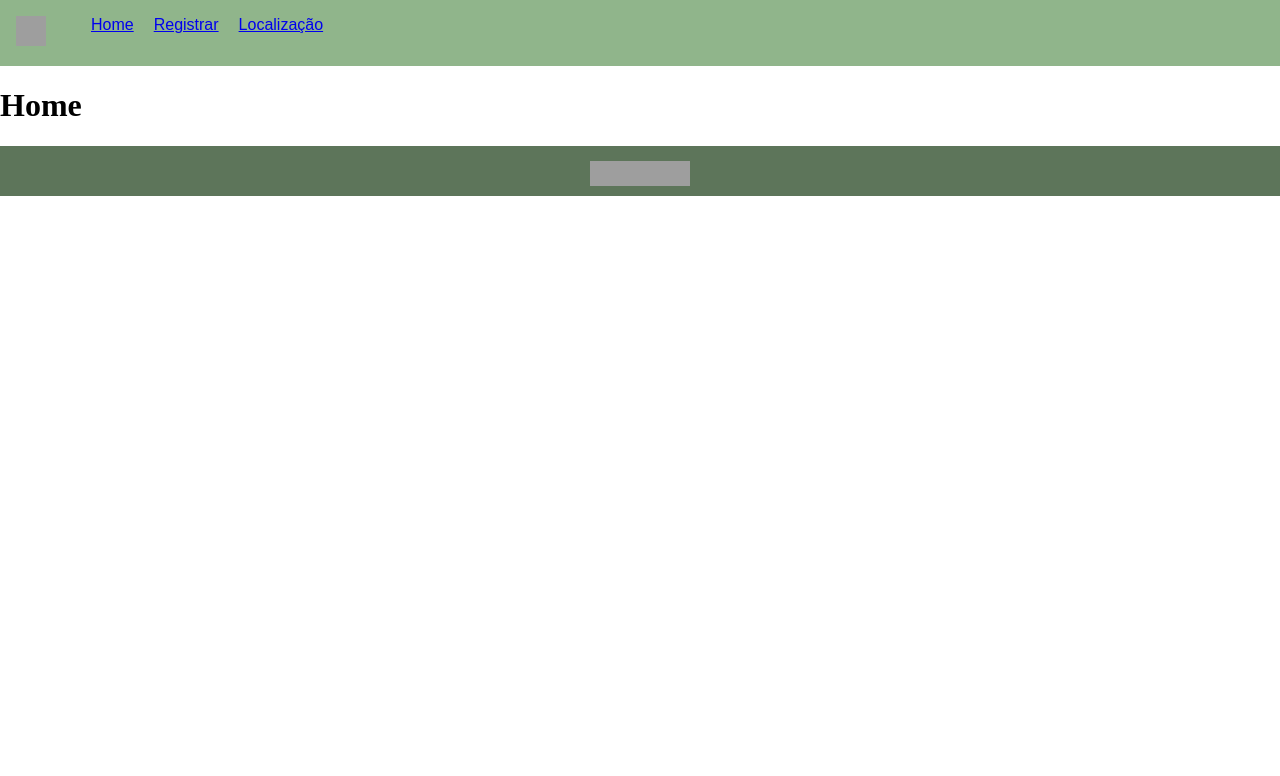
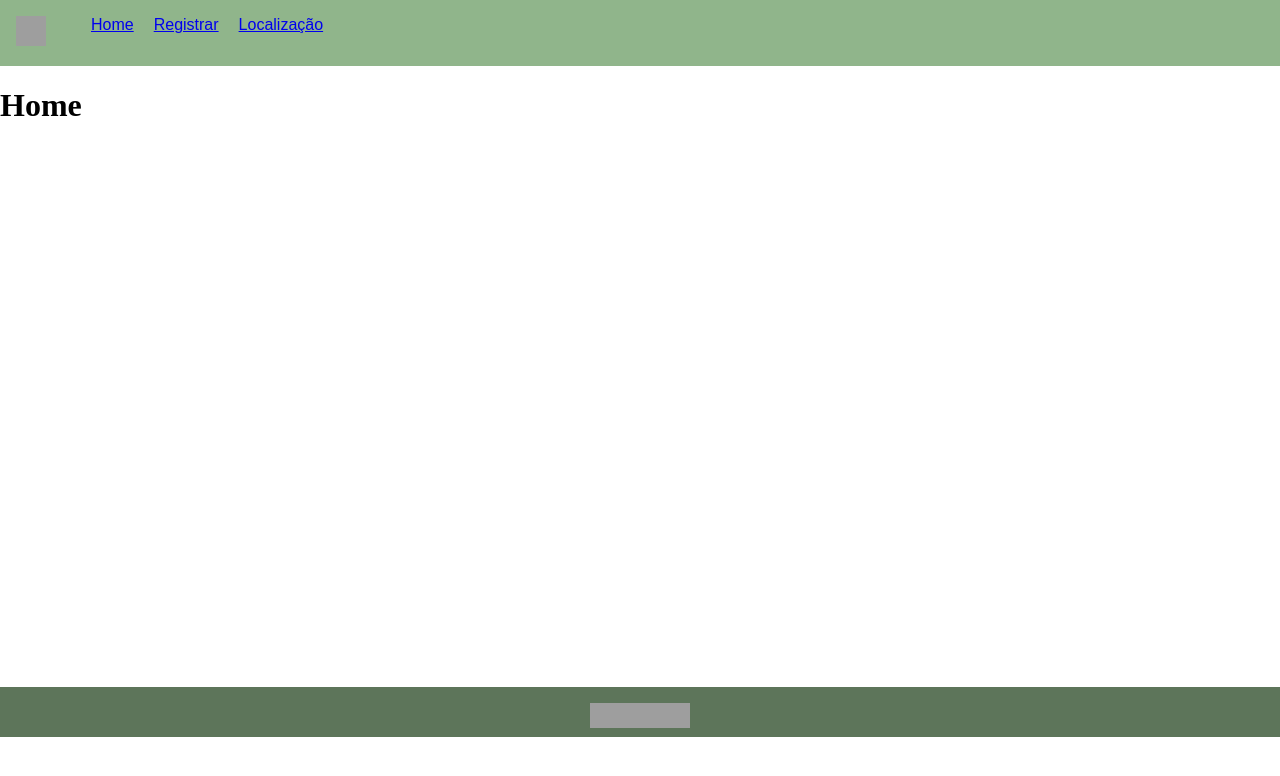
Before and after one commit to rebeca018/PTAC_aula2, a Next.js app: page / in a window 1280 px wide. Shown: the top 776 px of the page. Built offline with nearby package versions, Linux system fonts and the light colour scheme; grey boxes are pictures that could not be loaded.

Commit message:
Commit styles terminado

```diff
--- a/src/app/components/Footer.js
+++ b/src/app/components/Footer.js
@@ -2,8 +2,8 @@ import styles from "./footer.module.css";
 import Image from "next/image";
 import Link from "next/link";
 
-export default function Footer(){
-    return(
+export default function Footer() {
+    return (
         <footer className={styles.rodape}>
             <div className={styles.img}>
                 <Link href="https://ead.ifms.edu.br/">
--- a/src/app/components/Map.js
+++ b/src/app/components/Map.js
@@ -1,4 +1,4 @@
-import styles from "./map.module.css"
+import styles from "./map.module.css";
 
 export default function Map() {
   return (
--- a/src/app/components/footer.module.css
+++ b/src/app/components/footer.module.css
@@ -5,11 +5,13 @@
     justify-content: center;
     align-items: center;
 }
+
 /*
     código para alinhar:
     justify-content: center;
     align-items: center;
 */
+
 .img{
     margin-top: 10px;
 }
--- a/src/app/components/menu.module.css
+++ b/src/app/components/menu.module.css
@@ -4,13 +4,13 @@
     padding: 16px;
     font-family: sans-serif;
     text-decoration:none;
-
 }
 
 .img_menu{
     height: auto;
     width: 75px;
 }
+
 .navbar{
     display: flex;
     text-decoration:none;
--- /dev/null
+++ b/src/app/globals.css
@@ -0,0 +1,7 @@
+main{
+    min-height: 600px;
+}
+
+body{
+    margin: 0;
+}
--- a/src/app/layout.js
+++ b/src/app/layout.js
@@ -1,6 +1,6 @@
 import Menu from "./components/Menu";
 import Footer from "./components/Footer";
-import styles from "./layout.module.css";
+import "./globals.css";
 
 export const metadata = {
   title: "Create Next App",
@@ -10,7 +10,7 @@ export const metadata = {
 export default function RootLayout({ children }) {
   return (
     <html lang="pt-br">
-      <body className={styles.estilo}>
+      <body>
         <Menu />
         {children}
 
--- a/src/app/layout.module.css
+++ /dev/null
@@ -1,4 +0,0 @@
-.estilo{
-    margin: 0;
-
-}
```
Also changed, not shown: src/app/components/Menu.js (+5 -5 lines), src/app/not-found.js (+9 -11 lines), src/app/notFound.module.css (+7 -3 lines), src/app/registro/page.js (+6 -2 lines). Lines whose indentation alone changed are shown as unchanged.
